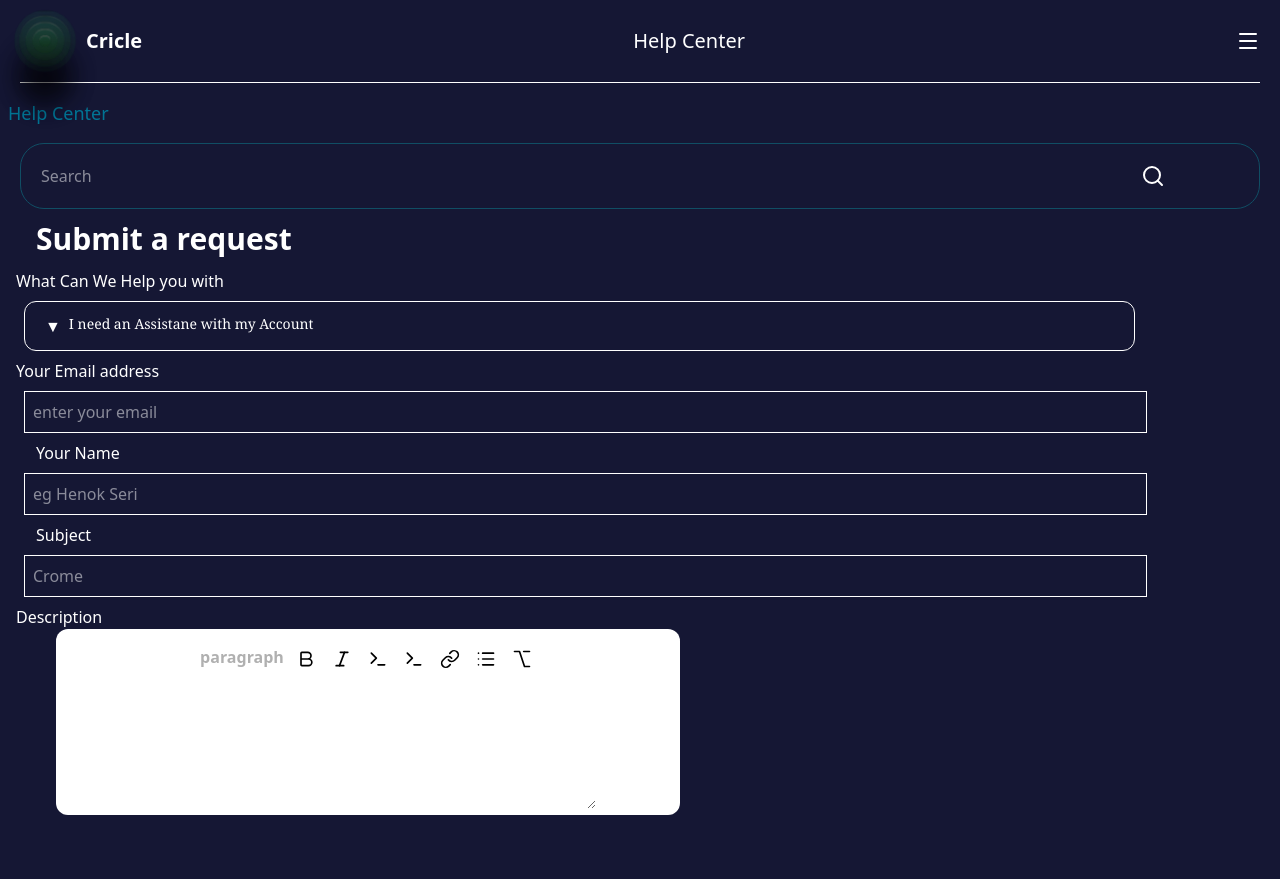
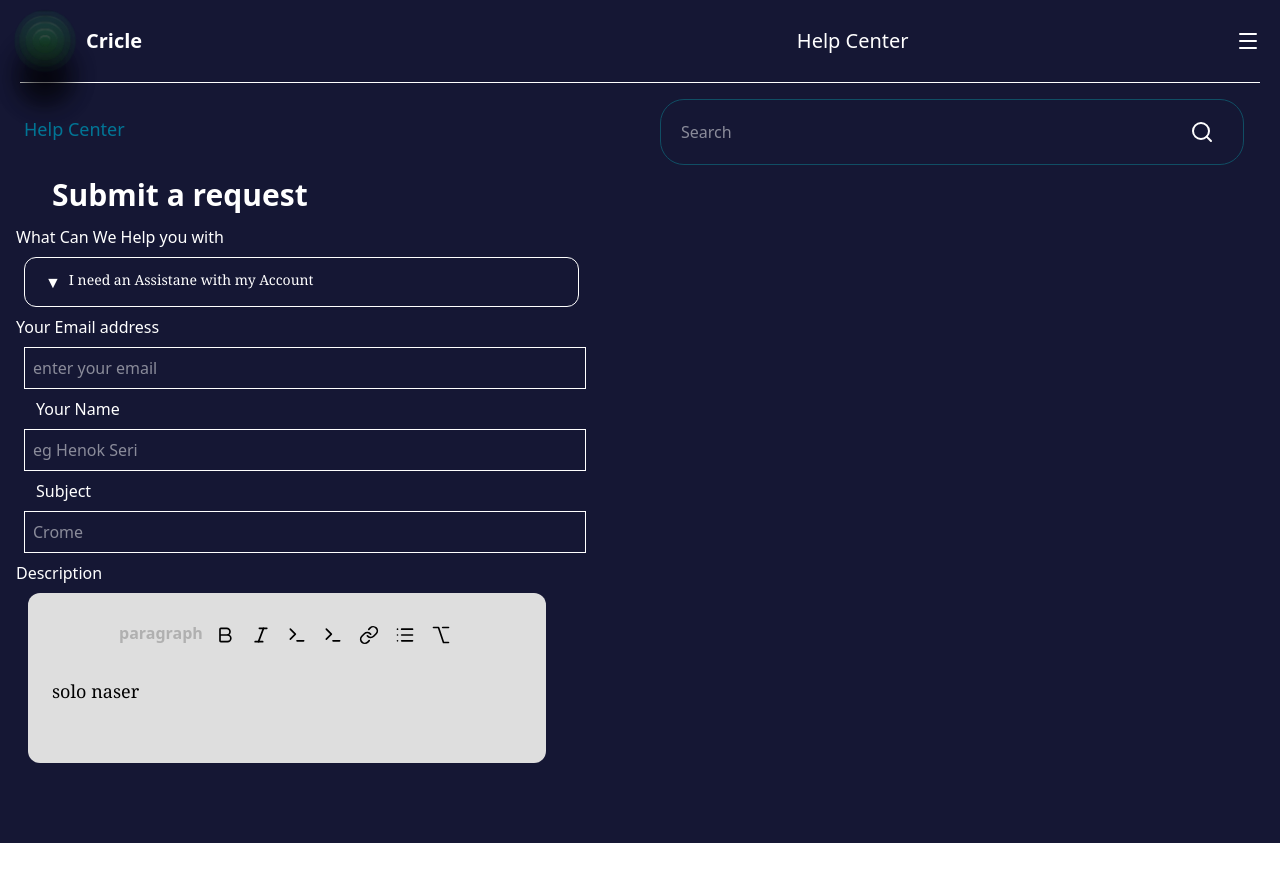
Before and after one commit to faris-dm/Ai_landingPage, a React (Vite) app: page / in a window 1280 px wide. After the commit the page ends 843 px from the top, so only its background shows below. Built offline with nearby package versions, Linux system fonts and the light colour scheme.

Commit message:
I have added  aresponsiveness to the forms  to make them responsive

```diff
--- a/src/pages/page3/HelpCenter.jsx
+++ b/src/pages/page3/HelpCenter.jsx
@@ -47,6 +47,8 @@ function HelpCenter() {
             <Ai_Logo />
             <h2 className="font-[600] text-xl">Cricle</h2>
           </div>
+
+          <div>{/*  end this section */}</div>
           {/* sec header */}
           <div className="text-xl font-[300]">
             <h2>Help Center</h2>
@@ -58,10 +60,17 @@ function HelpCenter() {
         </nav>
 
         {/* Search */}
-        <h3 className="my-4 mx-2 text-lg font-[200] text-cyan-700">
+
+        <div className=" md:flex lg:flex  items-start justify-between  m-4">
+          <div className=" flex-1 ">
+            <div className="md:flex items-start justify-between">
+              <div className="flex-1">
+                <h3 className="  my-4 mx-2 text-lg font-[200] text-cyan-700">
                   Help Center
                 </h3>
+              </div>
 
+              <div className="flex-1">
                 <div className="flex gap-3 items-center mx-5 border border-cyan-900 text-white p-2  rounded-3xl">
                   <input
                     className=" w-[90%] rounded-xl outline-none p-3"
@@ -71,20 +80,32 @@ function HelpCenter() {
                   />
                   <Search />
                 </div>
+              </div>
+            </div>
 
-        {/* Submit Section */}
+            {/*  part two */}
+            <div className="md:flex items-start justify-center">
+              <div className="flex-1">
                 <div className="mx-4">
-          <h2 className="text-3xl font-bold mx-5 my-3">Submit a request</h2>
-
+                  <h2 className="text-3xl font-bold mx-5 my-3">
+                    Submit a request
+                  </h2>
+                </div>
                 <form action="">
                   <label>What Can We Help you with</label>
 
                   <div
                     onClick={toggleDropdown}
-              className="border rounded-xl p-3 w-[89%] m-2"
+                    className="border bg-transparent rounded-xl p-3 w-[89%] m-2"
                   >
                     {/* FIXED: Dropdown trigger button now calls toggleDropdown */}
-              <button className="flex " type="button" onClick={toggleDropdown}>
+
+                    <div>
+                      <button
+                        className="flex "
+                        type="button"
+                        onClick={toggleDropdown}
+                      >
                         <p
                           className={`transform  px-2 transition-transform   ${
                             isOpen ? "-rotate-90" : ""
@@ -92,9 +113,13 @@ function HelpCenter() {
                         >
                           ▼
                         </p>
-                <p className="text-sm font-serif pt-[px] "> {selectedItem}</p>
+                        <p className="text-sm font-serif pt-[px] ">
+                          {" "}
+                          {selectedItem}
+                        </p>
                       </button>
 
+                      {/*  si open down */}
                       {/* DROPDOWN MENU - Only shows when isOpen is true */}
                       {isOpen && (
                         <div className="">
@@ -116,6 +141,7 @@ function HelpCenter() {
                           </ul>
                         </div>
                       )}
+                    </div>
                   </div>
                   <label>Your Email address</label>
                   <div className="border border-silver p-2 m-2 w-[90%]">
@@ -144,7 +170,7 @@ function HelpCenter() {
                   </div>
                   <div className=" ">
                     <p>Description</p>
-              <div className="rounded-xl bg-[#fff] mb-[4rem] mx-10 w-[50%]">
+                    <div className="rounded-xl bg-[#dedede] mb-[4rem]  w-[83%] mx-3 my-2 p-3 ">
                       <div className="flex justify-center gap-2 py-4  ">
                         <p className="text-[#b0b0b0] font-bold">paragraph</p>
                         <p className=" rounded-sm p-1">
@@ -173,10 +199,8 @@ function HelpCenter() {
                         </p>
                       </div>
                       <textarea
-                  className="mx-5 w-5/6 h-5/9"
+                        className="outline-none hover:outline outline-silver  text-[#000]  text-lg font-serif cursor-pointer rounded  resize-none  p-3 h-[50%] w-[90%]"
                         name=""
-                  cols={3}
-                  rows={5}
                         id=""
                       >
                         solo naser
@@ -184,7 +208,17 @@ function HelpCenter() {
                     </div>
                   </div>
                 </form>
+
+                {/*  frist elements */}
               </div>
+              <div className="flex-1">{/* empty elements */}</div>
+            </div>
+          </div>
+
+          {/* lower Part */}
+        </div>
+
+        {/* Submit Section */}
       </div>
     </>
   );
```
Lines whose indentation alone changed are shown as unchanged.
